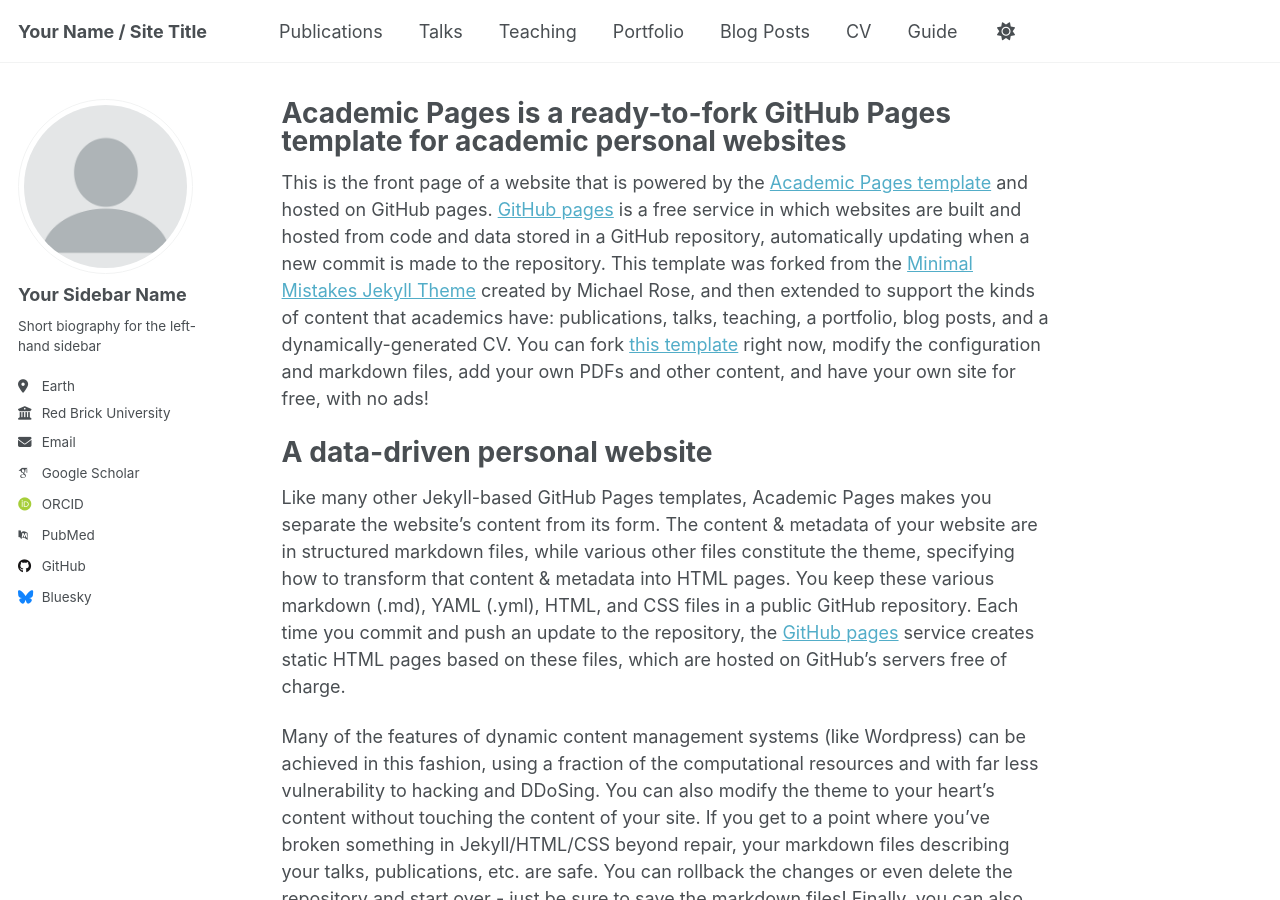
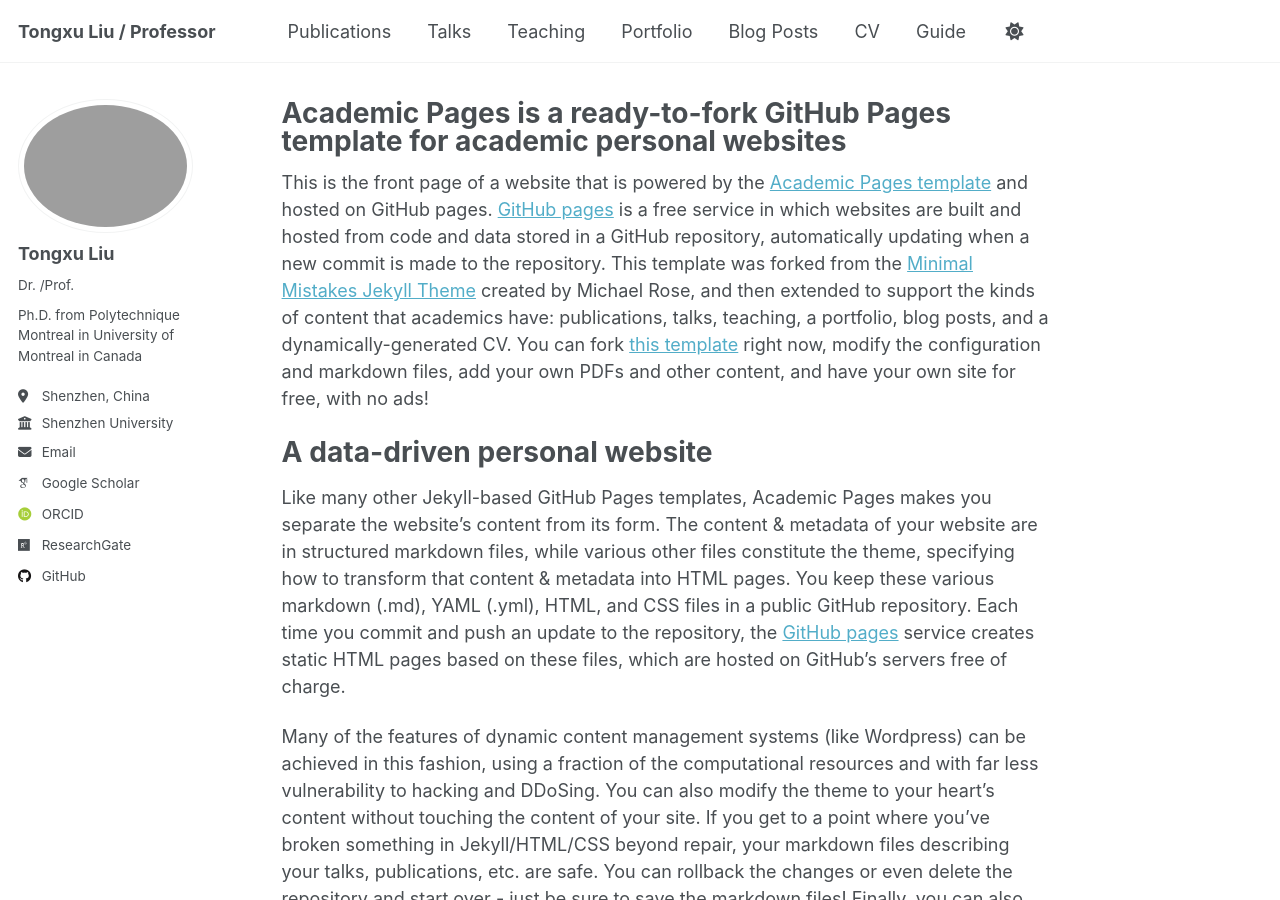
Before and after one commit to MontrealCat/montrealcat.github.io, a Jekyll site: the page built from _pages/about.md, in a window 1280 px wide and 900 px high. Built offline with Jekyll 4.4.1, drawn with Linux system fonts in a browser that asks for light colours; some web fonts are replaced.

Commit message:
Update _config.yml

```diff
--- a/_config.yml
+++ b/_config.yml
@@ -9,49 +9,49 @@
 # Basic Site Settings
 locale                   : "en-US"
 site_theme               : "default"
-title                    : "Your Name / Site Title"
+title                    : "Tongxu Liu / Professor"
 title_separator          : "-"
 name                     : &name "Your Name"
 description              : &description "personal description"
-url                      : https://academicpages.github.io # the base hostname & protocol for your site e.g. "https://[your GitHub username].github.io" or if you already have some other page hosted on Github then use "https://[your GitHub username].github.io/[Your Repo Name]"
+url                      : https://montrealcat.github.io/ # the base hostname & protocol for your site e.g. "https://[your GitHub username].github.io" or if you already have some other page hosted on Github then use "https://[your GitHub username].github.io/[Your Repo Name]"
 baseurl                  : "" # the subpath of your site, e.g. "/blog"
-repository               : "academicpages/academicpages.github.io"
+repository               : "https://github.com/MontrealCat"
 
 # Site Author - The following control what appear as part of the author content on the side bar.
 #               If a field is blank the icon and link will not appear, otherwise it will be shown.
 #               Additional customization can be done by editing /_includes/author-profile.html
 author:
   # Biographic information
-  avatar           : "profile.png"
-  name             : "Your Sidebar Name"
-  pronouns         : # example: "she/her"
-  bio              : "Short biography for the left-hand sidebar"
-  location         : "Earth"
-  employer         : "Red Brick University"
+  avatar           : "profile.jpg"
+  name             : "Tongxu Liu"
+  pronouns         : "Dr. /Prof."
+  bio              : "Ph.D. from Polytechnique Montreal in University of Montreal in Canada"
+  location         : "Shenzhen, China"
+  employer         : "Shenzhen University"
   uri              : # URL
-  email            : "none@example.org"
+  email            : "liutongxu_seu@hotmail.com"
 
   # Academic websites
   academia         : # URL
   arxiv            : # URL - Update with the correct link to your profile
-  googlescholar    : "https://scholar.google.com/citations?user=PS_CX0AAAAAJ"
+  googlescholar    : "https://scholar.google.com/citations?user=gvIu_C0AAAAJ&hl=zh-CN&oi=sra"
   impactstory      : # URL
-  orcid            : "http://orcid.org/yourorcidurl"
+  orcid            : "https://orcid.org/my-orcid?orcid=0000-0002-5799-9447"
   semantic         : # URL
-  pubmed           : "https://www.ncbi.nlm.nih.gov/pubmed/?term=john+snow"
-  researchgate     : # URL
+  pubmed           : # URL
+  researchgate     : "https://www.researchgate.net/profile/Tongxu-Liu"
   scopus           : # URL
 
   # Repositories and software development
   bitbucket        : # Username - Update with your username on the site
   codepen          : # Username
   dribbble         : # Username
-  github           : "academicpages"
+  github           : "https://github.com/MontrealCat"
   kaggle           : # Username
   stackoverflow    : # User number or user number and name (i.e., use "1" or "1/jeff-atwood")
 
   # Social media
-  bluesky          : "bsky.app" # Replace this with you Bluesky username
+  bluesky          : # Replace this with you Bluesky username
   facebook         : # Username
   flickr           : # Username
   foursquare       : # Username
```
